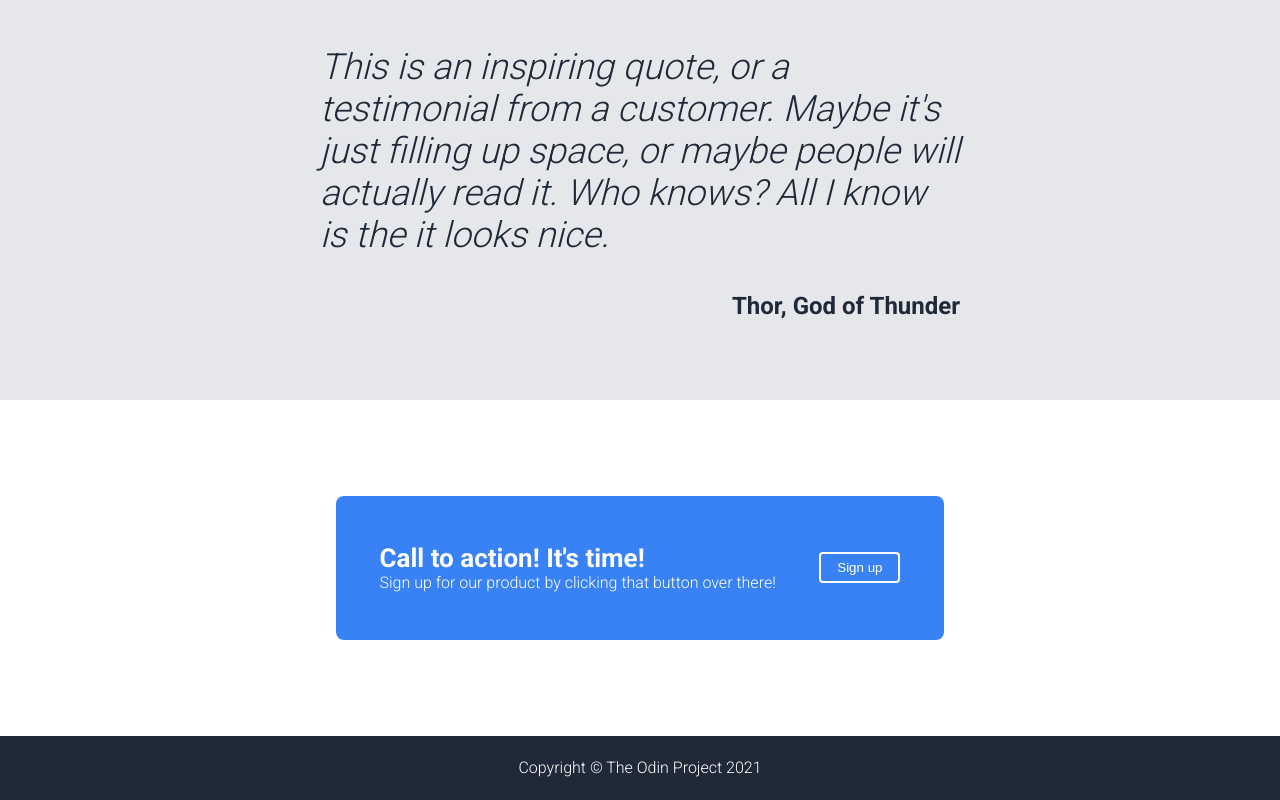
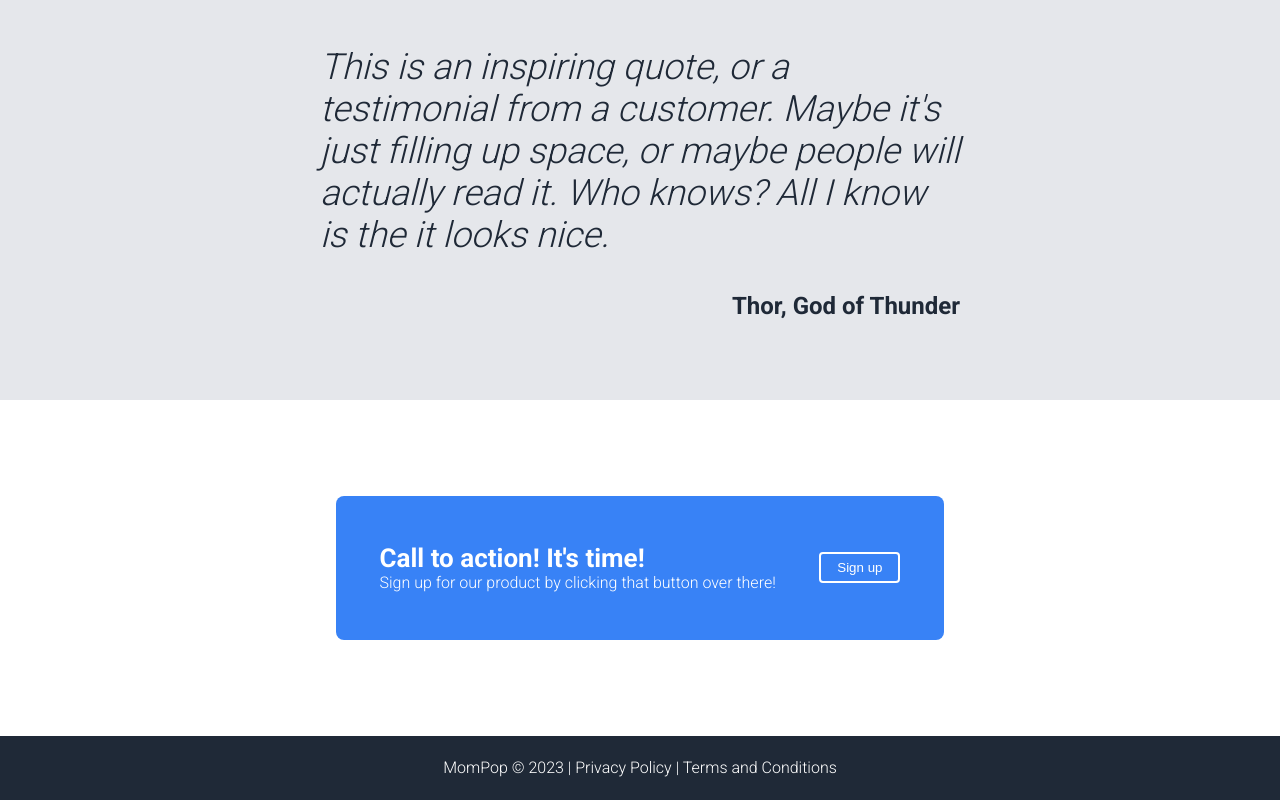
Before and after one commit to ticmyvom/mompop-landing-page, a plain HTML site: page index.html in a window 1280 px wide. Shown: the part 1018-1818 px from the top of the page. Drawn offline with Linux system fonts and the light colour scheme.

Commit message:
Update footer to be more like mompop

```diff
--- a/index.html
+++ b/index.html
@@ -73,7 +73,7 @@
         </div>
     </div>
     <div class="footer">
-        Copyright © The Odin Project 2021
+      MomPop © 2023 | Privacy Policy | Terms and Conditions
     </div>
   </body>
 </html>
```
